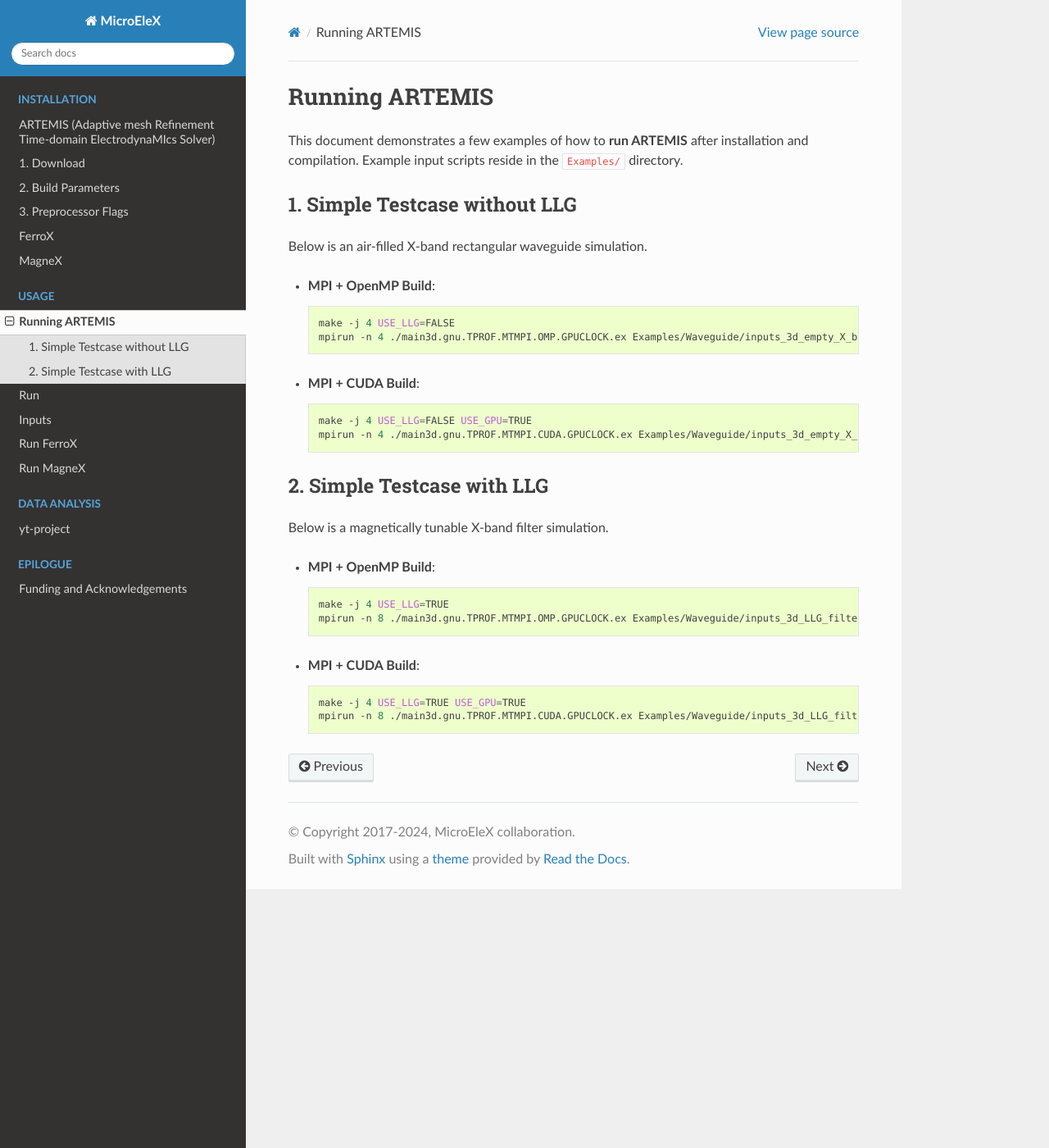
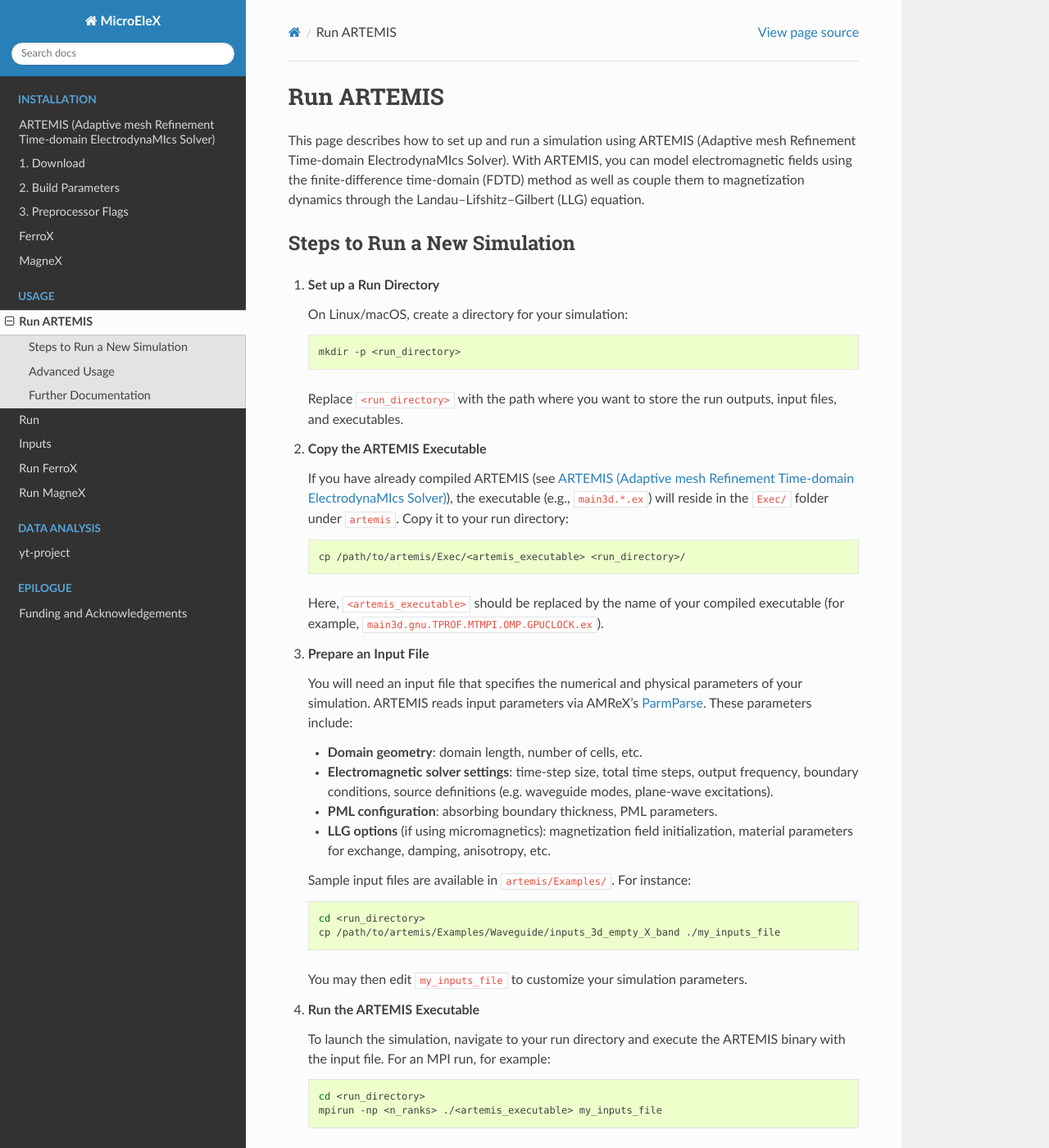
Before and after one commit to AMReX-Microelectronics/AMReX-Microelectronics.github.io, a Sphinx documentation site: the page built from Docs/source/usage/run_artemis.rst, in a window 1280 px wide and 1400 px high. Shown: the whole window at 82% size. Built offline with Sphinx 7.4.7 and the Read the Docs theme 3.1.0, drawn with Linux system fonts in a browser that asks for light colours; some of the changed text lies outside the part shown.

Commit message:
Update run_artemis.rst

```diff
--- a/Docs/source/usage/run_artemis.rst
+++ b/Docs/source/usage/run_artemis.rst
@@ -1,44 +1,121 @@
-.. _running-artemis:
+.. _usage_run_artemis:
 
-Running ARTEMIS
-===============
+Run ARTEMIS
+===========
 
-This document demonstrates a few examples of how to **run ARTEMIS** after installation and compilation. Example input scripts reside in the ``Examples/`` directory.
+This page describes how to set up and run a simulation using ARTEMIS (Adaptive mesh Refinement Time-domain ElectrodynaMIcs Solver). With ARTEMIS, you can model electromagnetic fields using the finite-difference time-domain (FDTD) method as well as couple them to magnetization dynamics through the Landau–Lifshitz–Gilbert (LLG) equation.
 
-1. Simple Testcase without LLG
-------------------------------
+Steps to Run a New Simulation
+-----------------------------
 
-Below is an air-filled X-band rectangular waveguide simulation.
+1. **Set up a Run Directory**
 
-- **MPI + OpenMP Build**:
+   On Linux/macOS, create a directory for your simulation:
 
-  .. code-block:: bash
+   .. code-block:: bash
 
-     make -j 4 USE_LLG=FALSE
-     mpirun -n 4 ./main3d.gnu.TPROF.MTMPI.OMP.GPUCLOCK.ex Examples/Waveguide/inputs_3d_empty_X_band
+      mkdir -p <run_directory>
 
-- **MPI + CUDA Build**:
+   Replace ``<run_directory>`` with the path where you want to store the run outputs, input files, and executables.
 
-  .. code-block:: bash
+2. **Copy the ARTEMIS Executable**
 
-     make -j 4 USE_LLG=FALSE USE_GPU=TRUE
-     mpirun -n 4 ./main3d.gnu.TPROF.MTMPI.CUDA.GPUCLOCK.ex Examples/Waveguide/inputs_3d_empty_X_band
+   If you have already compiled ARTEMIS (see :ref:`install-artemis`), the executable (e.g., ``main3d.*.ex``) will reside in the ``Exec/`` folder under ``artemis``. Copy it to your run directory:
 
-2. Simple Testcase with LLG
----------------------------
+   .. code-block:: bash
 
-Below is a magnetically tunable X-band filter simulation.
+      cp /path/to/artemis/Exec/<artemis_executable> <run_directory>/
 
-- **MPI + OpenMP Build**:
+   Here, ``<artemis_executable>`` should be replaced by the name of your compiled executable (for example, ``main3d.gnu.TPROF.MTMPI.OMP.GPUCLOCK.ex``).
 
-  .. code-block:: bash
+3. **Prepare an Input File**
 
-     make -j 4 USE_LLG=TRUE
-     mpirun -n 8 ./main3d.gnu.TPROF.MTMPI.OMP.GPUCLOCK.ex Examples/Waveguide/inputs_3d_LLG_filter
+   You will need an input file that specifies the numerical and physical parameters of your simulation. ARTEMIS reads input parameters via AMReX’s `ParmParse <https://amrex-codes.github.io/amrex/docs_html/Basics.html#parmparse>`_. These parameters include:
 
-- **MPI + CUDA Build**:
+   - **Domain geometry**: domain length, number of cells, etc.
+   - **Electromagnetic solver settings**: time-step size, total time steps, output frequency, boundary conditions, source definitions (e.g. waveguide modes, plane-wave excitations).
+   - **PML configuration**: absorbing boundary thickness, PML parameters.
+   - **LLG options** (if using micromagnetics): magnetization field initialization, material parameters for exchange, damping, anisotropy, etc.
 
-  .. code-block:: bash
+   Sample input files are available in ``artemis/Examples/``. For instance:
 
-     make -j 4 USE_LLG=TRUE USE_GPU=TRUE
-     mpirun -n 8 ./main3d.gnu.TPROF.MTMPI.CUDA.GPUCLOCK.ex Examples/Waveguide/inputs_3d_LLG_filter
+   .. code-block:: bash
+
+      cd <run_directory>
+      cp /path/to/artemis/Examples/Waveguide/inputs_3d_empty_X_band ./my_inputs_file
+
+   You may then edit ``my_inputs_file`` to customize your simulation parameters.
+
+4. **Run the ARTEMIS Executable**
+
+   To launch the simulation, navigate to your run directory and execute the ARTEMIS binary with the input file. For an MPI run, for example:
+
+   .. code-block:: bash
+
+      cd <run_directory>
+      mpirun -np <n_ranks> ./<artemis_executable> my_inputs_file
+
+   - ``<n_ranks>``: number of MPI processes to use.
+   - ``<artemis_executable>``: your ARTEMIS compiled binary (e.g. ``main3d.gnu.TPROF.MTMPI.CUDA.GPUCLOCK.ex``).
+
+   If you are using GPU acceleration, ensure your environment is correctly set up to use CUDA (or HIP). For instance, on some HPC systems you may need:
+
+   .. code-block:: bash
+
+      module load cuda
+      mpirun -n <n_ranks> ./<artemis_executable> my_inputs_file
+
+   where CUDA driver/toolkit is loaded beforehand.
+
+5. **Monitor the Simulation**
+
+   As the simulation runs, ARTEMIS will output status updates (e.g., current time step, maximum field values, or any warnings) to your terminal (stdout). On HPC systems, you often redirect this output to a file (for example, ``outputs.txt``) by including something like:
+
+   .. code-block:: bash
+
+      mpirun -n <n_ranks> ./<artemis_executable> my_inputs_file > outputs.txt
+
+   or using a job submission script if running on a batch scheduler (e.g., SLURM, LSF).
+
+6. **Outputs and Plotfiles**
+
+   ARTEMIS typically writes data in **AMReX plotfile** format at specified intervals set in your input file (e.g., ``plot_int`` parameter). These plotfiles will be named something like ``plt0000100``, where the number refers to the time step. You can visualize these outputs with:
+
+   - `ParaView <https://www.paraview.org/>`_
+   - `VisIt <https://wci.llnl.gov/simulation/computer-codes/visit>`_
+   - `yt <https://yt-project.org/>`_ (using ``yt.load('plt0000100')``)
+
+   For instance, to visualize using ParaView, copy or link the ``plt0000XXX`` directory to your local machine (if running on HPC), open ParaView, and choose ``Open -> (your plotfile)``. ParaView recognizes the AMReX format and allows you to slice, colorize, or animate your fields in 3D.
+
+7. **Common Parameters in ARTEMIS Input Files**
+
+   Although ARTEMIS shares many input parameters with other AMReX-based codes, some are specific to electromagnetic or micromagnetics simulations. Key options include:
+
+   - **Maxwell solver options**: time step size, Courant condition, update intervals.
+   - **Boundary conditions**: `domain.is_periodic` or the specification of PML or conducting walls.
+   - **Micromagnetics**: If ``USE_LLG=TRUE`` was enabled, the input file should include magnetization initialization and LLG-related coefficients (Gilbert damping, exchange constant, etc.).
+   - **Output frequency**: e.g., ``plot_int = 100`` to write fields every 100 steps.
+
+   See examples in ``artemis/Examples/`` for detailed input parameters.
+
+8. **Finalizing the Run**
+
+   Once the simulation reaches the final time step (or meets a stopping criterion), ARTEMIS writes the last plotfile and exits. If you are on an HPC system, you can check your job queue or the output file (e.g., ``outputs.txt``) to confirm the run completed successfully. The final plotfile often stores the full fields at the last time step for post-processing.
+
+
+Advanced Usage
+--------------
+
+- **MPI + OpenMP**: If you built ARTEMIS with both MPI and OpenMP (`make -j 4 USE_OMP=TRUE`), you can control the number of OpenMP threads by setting ``OMP_NUM_THREADS``.
+- **Adaptive Mesh Refinement (AMR)**: If you use a multi-level input file (e.g., specifying `amr.n_level`), ARTEMIS will refine the mesh around regions of interest. Plotfiles will then show multiple levels of data.
+- **Micromagnetics**: When ``USE_LLG=TRUE``, additional array fields for magnetization components will be allocated, and the FDTD step will couple to LLG updates.
+- **Superconductivity**: Some versions of ARTEMIS allow modeling superconductors with a two-fluid model. Ensure your input file is set up properly, referencing the parameters introduced in the relevant publication or example.
+
+Further Documentation
+---------------------
+
+- :ref:`install-artemis` for building instructions and dependencies.
+- `ARTEMIS GitHub <https://github.com/AMReX-Microelectronics/artemis>`_ for source code, issues, and updates.
+- `Examples/ <https://github.com/AMReX-Microelectronics/artemis/tree/main/Examples>`_ directory for multiple sample scenarios (waveguide tests, magnetically tunable filters, superconducting resonators, etc.).
+
+We welcome user contributions and feedback. If you encounter any problems or have feature requests, please open an issue on our `GitHub repository <https://github.com/AMReX-Microelectronics/artemis/issues>`_.
```
